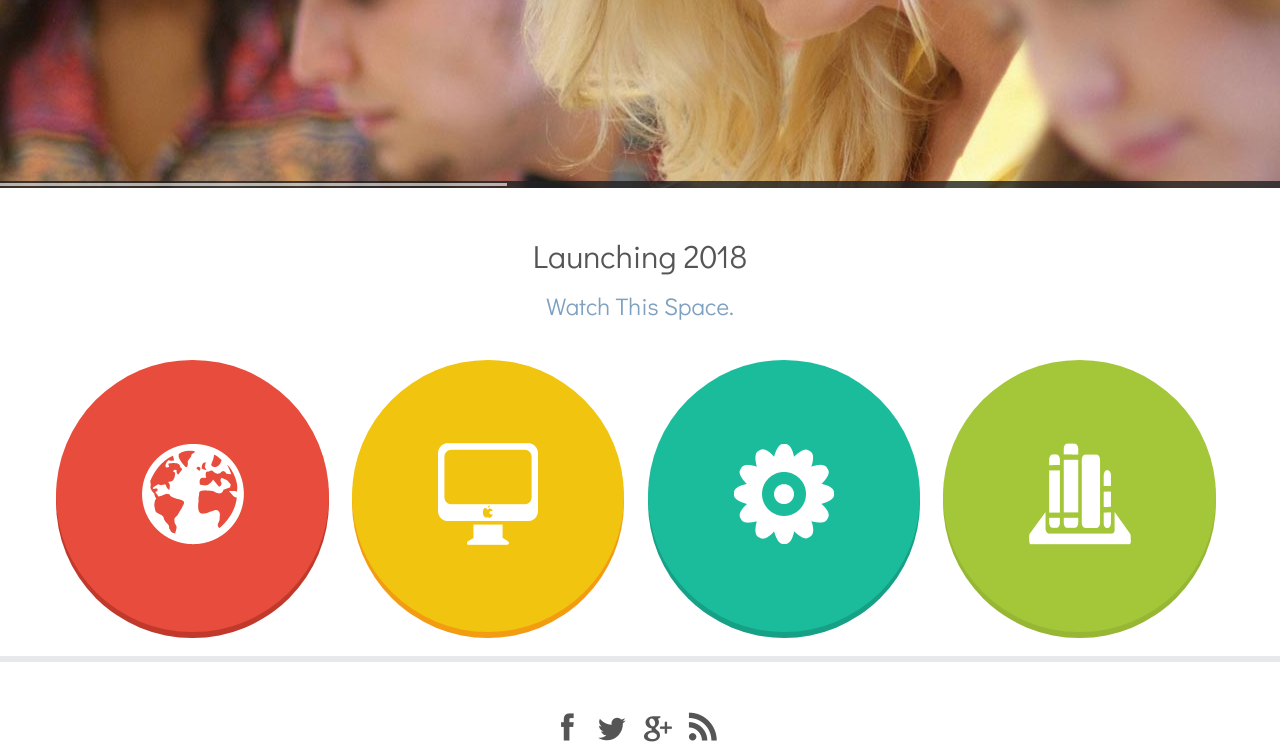
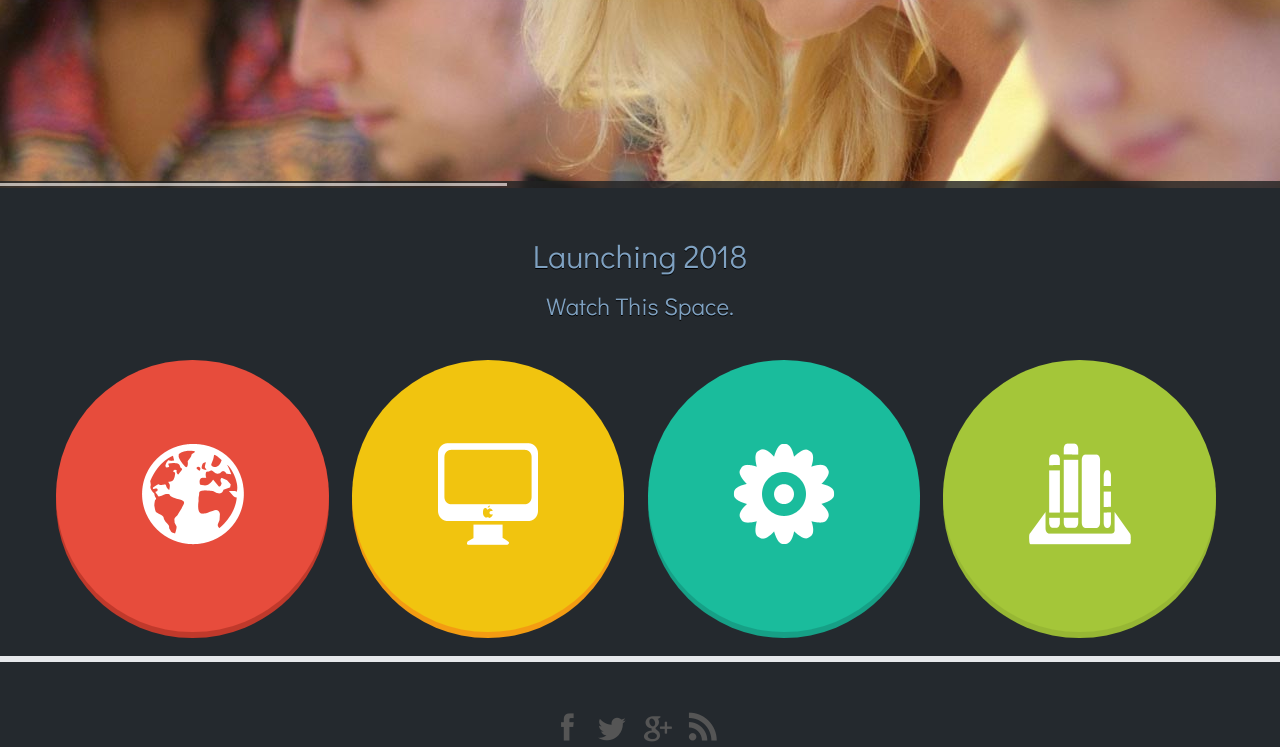
Before and after one commit to attainnz/attainnz.github.io, a plain HTML site: page index.html in a window 1280 px wide. Shown: the part 661-1408 px from the top of the page. Drawn offline with Linux system fonts and the light colour scheme.

Commit message:
Update style.css
css tweak colors

```diff
--- a/css/style.css
+++ b/css/style.css
@@ -31,7 +31,7 @@ img{max-width:100%;}
 body {
 	font-family: 'Didact Gothic', Arial, Geneva, Helvetica, sans-serif;
 	font-size: 100%;
-	background: #ffffff;
+	background: #24292e;
 }
 .wrap{
 	margin:0 auto;
@@ -200,11 +200,12 @@ h2.style{
 	font-size: 5.5em;
 	color: #7FA1C1;
 	text-transform: capitalize;
+	font-weight: 600;
 }
 .header_right{
 	float: right;
 	margin-top: 3%;
-}
+}    font-weight: 600;
 /*menu*/
 .cssmenu {
 	display: block;
@@ -273,10 +274,10 @@ h2.style{
 }
 .main_text h2{
 	font-size: 2em;
-	color: #555555;
+	color:#7FA1C1;
 	font-family: 'Didact Gothic', sans-serif;
 	text-transform: capitalize;
-	text-shadow: 0 1px 0 white;
+	text-shadow: 0 1px 0 black;
 }
 .main_text h3{
 	line-height:1.5em;
@@ -285,7 +286,7 @@ h2.style{
 	color:#7FA1C1;
 	font-family: 'Didact Gothic', sans-serif;
 	text-transform: capitalize;
-	text-shadow: 0 1px 0 white;
+	text-shadow: 0 1px 0 black;
 }
 /*  GRID OF Four   ============================================================================= */
 .grid_1_of_4{
```
